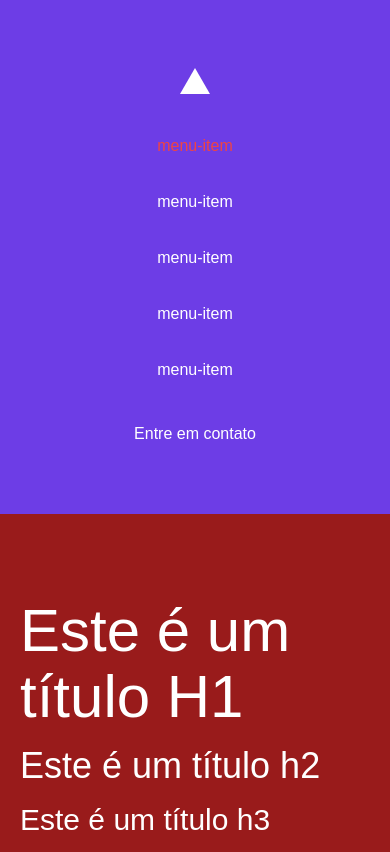
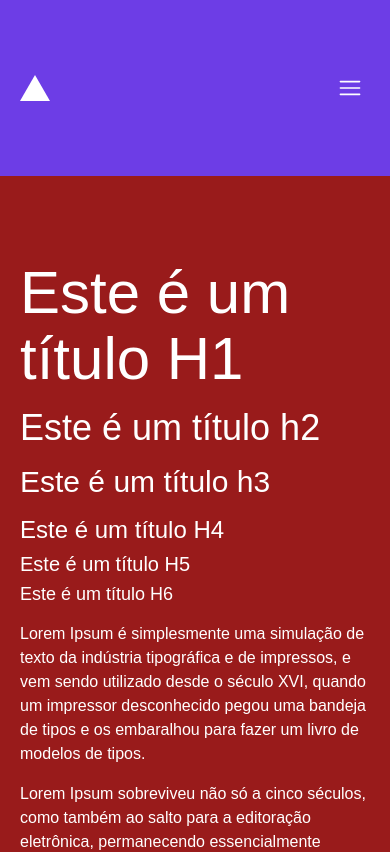
Before and after one commit to allrox/allrox-ui-kit, a Next.js app: page / in a window 390 px wide. Shown: the top 852 px of the page. Built offline with nearby package versions, Linux system fonts and the light colour scheme.

Commit message:
Melhorias nos componentes relacionados ao menu de navegação

```diff
--- /dev/null
+++ b/src/app/components/MenuBar/index.js
@@ -0,0 +1,9 @@
+export default function MenuBar({ children, bg: params }) {
+    return (
+        <div className={`${params}`}>
+            <div className="max-w-screen-xl mx-auto py-8">
+                {children}
+            </div>
+        </div>
+    )
+}
--- a/src/app/components/MenuItem/index.js
+++ b/src/app/components/MenuItem/index.js
@@ -1,8 +1,8 @@
-export default function MenuItem({ label, link, state }) {
+export default function MenuItem({ label, link, target, state }) {
 
     return (
         <li className={state}>
-            <a href={link} target="_blank">
+            <a href={link} target={target} >
                 {label}
             </a>
         </li>
--- a/src/app/components/Nav/index.js
+++ b/src/app/components/Nav/index.js
@@ -1,16 +1,54 @@
+import { useState } from "react"
+import React from "react";
 import Image from "next/image"
+import Link from "next/link";
+import { RxHamburgerMenu } from "react-icons/rx";
+import Button from "../ui/Button";
+import { FaWhatsapp } from "react-icons/fa";
 
-export default function Nav({ children, logo, alt, width, height, cta }) {
+export default function Nav({ children, logo, alt, width, height, cta, ctalink, brandtext, bg }) {
+
+    const [menuOpen, setMenuOpen] = useState(false);
+    const handleMenuClose = () => setMenuOpen(false);
+
+    const clonedChildren = React.Children.map(children, (child) =>
+        React.cloneElement(child, {
+            onClick: () => {
+                handleMenuClose();
+                if (child.props.onClick) {
+                    child.props.onClick();
+                }
+            },
+        })
+    );
+
     return (
-        <div className="flex flex-col gap-10  md:flex-row items-center md:justify-between">
-            <Image src={logo} alt={alt} width={width} height={height} />
-            <ul className="flex flex-col md:flex-row gap-8 items-center">
+        <div className={`flex flex-col gap-4 w-full md:flex-row items-center md:justify-between ${bg}`}>
+            <div className="flex items-center justify-between w-full md:w-auto">
+                <Image src={logo} alt={alt} width={width} height={height} />
+                <div className="px-8 mt-1 ext-base font-bold text-[#FFCD46]">
+                    {brandtext}
+                </div>
+
+                <button className="block md:hidden p-2 text-2xl" onClick={() => setMenuOpen(!menuOpen)}>
+                    <RxHamburgerMenu />
+                </button>
+            </div>
+
+            <ul className={`${menuOpen ? "flex" : "hidden"} flex-col md:flex md:flex-row gap-8 items-center w-full md:w-auto grow justify-end text-base`}>
+
                 {children}
+
+                {cta && (
+                    <div className="mt-4 md:mt-0">
+
+                        <Button cta="Fale pelo WhatsApp" link="#">
+                            <FaWhatsapp />
+                        </Button>
+                    </div>
+                )}
+
             </ul>
-            {cta && <div>
-                <button>{cta}</button>
-            </div>}
         </div>
-
     )
 }
```
